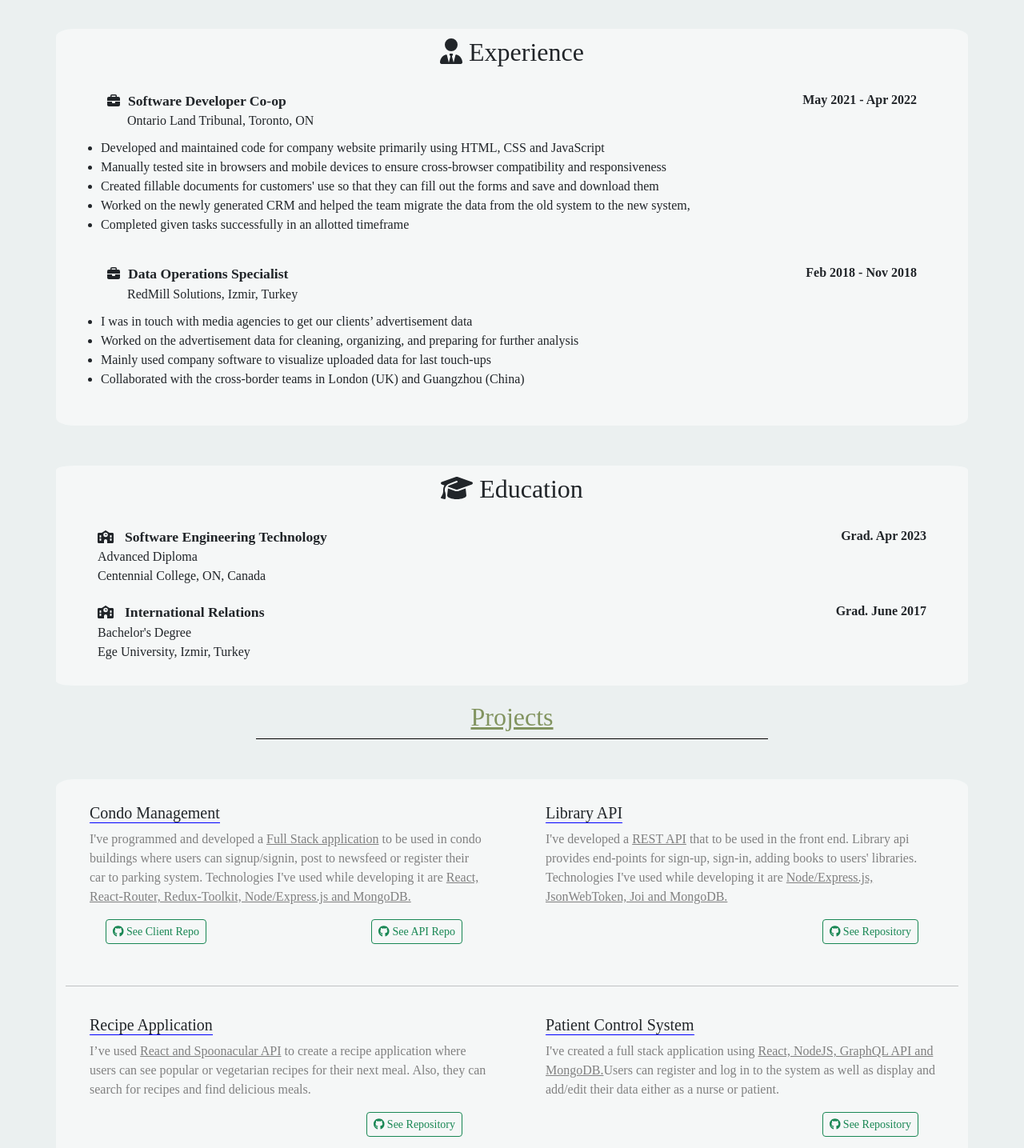
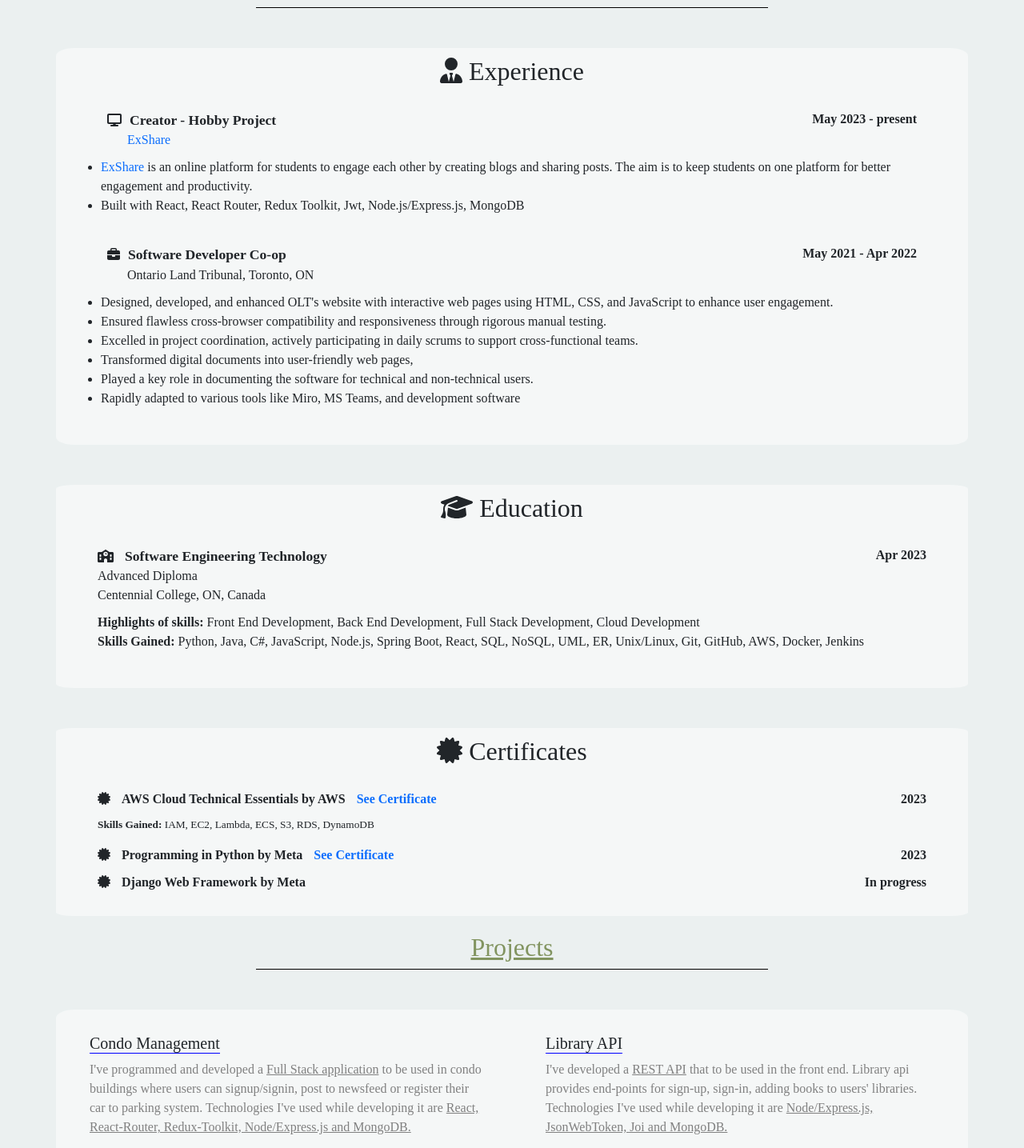
Before and after one commit to veyselboybay/new-personal-website, a React (Create React App) app: page / in a window 1280 px wide. Shown: the part 598-2033 px from the top of the page at 80% size. Built offline with nearby package versions, Linux system fonts and the light colour scheme; the HTML template or start-up script is replaced by a standard one.

Commit message:
resume update

```diff
--- a/src/components/About.js
+++ b/src/components/About.js
@@ -5,6 +5,7 @@ import Technologies from "./Technologies";
 import Education from "./Education";
 import Experience from "./Experience";
 import Volunteer from "./Volunteer";
+import Certifications from "./Certifications";
 
 function About() {
   return (
@@ -14,6 +15,7 @@ function About() {
       </Heading>
       <Experience />
       <Education />
+      <Certifications />
     </div>
   );
 }
--- /dev/null
+++ b/src/components/Certifications.js
@@ -0,0 +1,140 @@
+import React from "react";
+import Container from "react-bootstrap/Container";
+import Row from "react-bootstrap/Row";
+import Col from "react-bootstrap/Col";
+import { FontAwesomeIcon } from "@fortawesome/react-fontawesome";
+import {
+  faGraduationCap,
+    faSchool,
+  faCertificate
+} from "@fortawesome/free-solid-svg-icons";
+
+const Certifications = () => {
+  return (
+    <Container className="aboutcontainer">
+        <h2 style={{ textAlign: "center" }}>
+          <FontAwesomeIcon icon={faCertificate} /> Certificates
+        </h2>
+        <Row style={{ paddingTop: "20px" }}>
+          <Col>
+            <div
+              style={{
+                // width: "60vw",
+                marginRight: "auto",
+                marginLeft: "auto",
+              }}
+            >
+              <span style={{ float: "left", paddingLeft: "40px" }}>
+                <FontAwesomeIcon icon={faCertificate} />{" "}
+                <span
+                  style={{
+                    fontSize: "1rem",
+                    fontWeight: "bold",
+                    paddingLeft: "10px",
+                  }}
+                >
+                    AWS Cloud Technical Essentials by AWS <a style={{textDecoration:'none', paddingLeft:'10px'}} href="https://coursera.org/verify/2R6WFJ2TA84B" target="_blank"> See Certificate</a>
+                </span>
+                <br />
+              </span>
+              <span
+                style={{
+                  float: "right",
+                  paddingRight: "40px",
+                  fontWeight: "bold",
+                }}
+              >
+                2023
+              </span>
+          </div>
+        </Col>
+      </Row>
+      <Row>
+        <Col>
+          <div style={{paddingLeft:'40px', fontSize:'smaller'}}>
+            <p style={{marginTop:'0px', paddingTop:'0px', marginTop:'10px'}}><b>Skills Gained:</b> IAM, EC2, Lambda, ECS, S3, RDS, DynamoDB</p>
+          </div>
+        </Col>
+      </Row>
+        <Row style={{ paddingTop: "0px" }}>
+          <Col>
+            <div
+              style={{
+                // width: "60vw",
+                marginRight: "auto",
+                marginLeft: "auto",
+              }}
+            >
+              <span style={{ float: "left", paddingLeft: "40px" }}>
+                <FontAwesomeIcon icon={faCertificate} />{" "}
+                <span
+                  style={{
+                    fontSize: "1rem",
+                    fontWeight: "bold",
+                    paddingLeft: "10px",
+                  }}
+                >
+                    Programming in Python by Meta <a style={{textDecoration:'none', paddingLeft:'10px'}} href="https://coursera.org/verify/DAMHZH5T5BUG" target="_blank"> See Certificate</a>
+                </span>
+                <br />
+              </span>
+              <span
+                style={{
+                  float: "right",
+                  paddingRight: "40px",
+                  fontWeight: "bold",
+                }}
+              >
+                2023
+              </span>
+          </div>
+        </Col>
+      </Row>
+        <Row style={{ paddingTop: "10px" }}>
+          <Col>
+            <div
+              style={{
+                // width: "60vw",
+                marginRight: "auto",
+                marginLeft: "auto",
+              }}
+            >
+              <span style={{ float: "left", paddingLeft: "40px" }}>
+                <FontAwesomeIcon icon={faCertificate} />{" "}
+                <span
+                  style={{
+                    fontSize: "1rem",
+                    fontWeight: "bold",
+                    paddingLeft: "10px",
+                  }}
+                >
+                              Django Web Framework by Meta
+                              {/* <a style={{ textDecoration: 'none', paddingLeft: '10px' }} href="https://coursera.org/verify/DAMHZH5T5BUG" target="_blank"> See Certificate</a> */}
+                </span>
+                <br />
+              </span>
+              <span
+                style={{
+                  float: "right",
+                  paddingRight: "40px",
+                  fontWeight: "bold",
+                }}
+              >
+                In progress
+              </span>
+          </div>
+        </Col>
+      </Row>
+      {/* <Row>
+        <Col>
+          <div style={{paddingLeft:'40px'}}>
+            <p style={{marginTop:'0px', paddingTop:'0px', marginTop:'10px'}}><b>Skills Gained:</b> IAM, EC2, Lambda, ECS, S3, RDS, DynamoDB</p>
+          </div>
+        </Col>
+      </Row> */}
+
+      </Container>
+  )
+}
+
+export default Certifications
--- a/src/components/Education.js
+++ b/src/components/Education.js
@@ -47,12 +47,20 @@ const Education = () => {
                   fontWeight: "bold",
                 }}
               >
-                Grad. Apr 2023
+                Apr 2023
               </span>
-            </div>
-          </Col>
-        </Row>
-        <Row style={{ paddingTop: "20px" }}>
+          </div>
+        </Col>
+      </Row>
+      <Row>
+        <Col>
+          <div style={{paddingLeft:'40px'}}>
+            <p style={{marginBottom:'0px',paddingBottom:'0px', marginTop:'10px'}}><b>Highlights of skills:</b> Front End Development, Back End Development, Full Stack Development, Cloud Development</p>
+            <p style={{marginTop:'0px', paddingTop:'0px'}}><b>Skills Gained:</b> Python, Java, C#, JavaScript, Node.js, Spring Boot, React, SQL, NoSQL, UML, ER, Unix/Linux, Git, GitHub, AWS, Docker, Jenkins</p>
+          </div>
+        </Col>
+      </Row>
+        {/* <Row style={{ paddingTop: "20px" }}>
           <Col>
             <div
               style={{
@@ -90,7 +98,7 @@ const Education = () => {
               </span>
             </div>
           </Col>
-        </Row>
+        </Row> */}
 
       </Container>
   )
--- a/src/components/Experience.js
+++ b/src/components/Experience.js
@@ -6,6 +6,7 @@ import { FontAwesomeIcon } from "@fortawesome/react-fontawesome";
 import {
   faUserTie,
   faBriefcase,
+  faDisplay
 } from "@fortawesome/free-solid-svg-icons";
 
 const Experience = () => {
@@ -14,6 +15,68 @@ const Experience = () => {
         <h2 style={{ textAlign: "center" }}>
           <FontAwesomeIcon icon={faUserTie} /> Experience
         </h2>
+        <Container style={{ paddingTop: "20px" }}>
+          <Row>
+            <Col>
+              <div
+                style={{
+                  // width: "60vw",
+                  // marginRight: "auto",
+                  // marginLeft: "auto",
+                  textAlign: "left",
+                }}
+              >
+                <span style={{ paddingLeft: "40px", float: "left" }}>
+                  <FontAwesomeIcon icon={faDisplay} />
+                  <span
+                    style={{
+                      paddingLeft: "10px",
+                      fontWeight: "bold",
+                      fontSize: "1.1rem",
+                    }}
+                  >
+                    Creator - Hobby Project
+                  </span>
+                  <br />
+                  <span style={{ paddingLeft: "25px" }}>
+                    <a href="https://exshareclient.onrender.com/" style={{textDecoration:'none'}} target="_blank">ExShare</a>
+                  </span>
+                </span>
+                <span
+                  style={{
+                    float: "right",
+                    paddingRight: "40px",
+                    fontWeight: "bold",
+                  }}
+                >
+                  May 2023 - present
+                </span>
+              </div>
+            </Col>
+          </Row>
+          <Row>
+            <Col>
+              <div
+                style={{
+                  // width: "60vw",
+                  marginRight: "auto",
+                  marginLeft: "auto",
+                  textAlign: "left",
+                  paddingTop: "10px",
+                }}
+              >
+                <ul>
+                  <li>
+                    <a href="https://exshareclient.onrender.com/" style={{textDecoration:'none'}} target="_blank">ExShare</a> is an online platform for students to engage each other by creating blogs and sharing posts. The aim is to keep students on one platform for better engagement and productivity.
+                  </li>
+                  <li>
+                    Built with React, React Router, Redux Toolkit, Jwt, Node.js/Express.js, MongoDB
+                  </li>
+                </ul>
+              </div>
+            </Col>
+          </Row>
+        </Container>
         <Container style={{ paddingTop: "20px" }}>
           <Row>
             <Col>
@@ -66,101 +129,29 @@ const Experience = () => {
               >
                 <ul>
                   <li>
-                    Developed and maintained code for company website primarily
-                    using HTML, CSS and JavaScript
+                    Designed, developed, and enhanced OLT's website with interactive web pages using HTML, CSS, and JavaScript to enhance user engagement.
                   </li>
                   <li>
-                    Manually tested site in browsers and mobile devices to
-                    ensure cross-browser compatibility and responsiveness
+                    Ensured flawless cross-browser compatibility and responsiveness through rigorous manual testing.
                   </li>
                   <li>
-                    Created fillable documents for customers' use so that they
-                    can fill out the forms and save and download them
+                    Excelled in project coordination, actively participating in daily scrums to support cross-functional teams.
                   </li>
                   <li>
-                    Worked on the newly generated CRM and helped the team
-                    migrate the data from the old system to the new system,
+                    Transformed digital documents into user-friendly web pages,
                   </li>
                   <li>
-                    Completed given tasks successfully in an allotted timeframe
+                    Played a key role in documenting the software for technical and non-technical users.
+                  </li>
+                  <li>
+                    Rapidly adapted to various tools like Miro, MS Teams, and development software
                   </li>
                 </ul>
               </div>
             </Col>
           </Row>
         </Container>
-        <Container style={{ paddingTop: "20px" }}>
-          <Row>
-            <Col>
-              <div
-                style={{
-                  // width: "60vw",
-                  // marginRight: "auto",
-                  // marginLeft: "auto",
-                  textAlign: "left",
-                }}
-              >
-                <span style={{ paddingLeft: "40px", float: "left" }}>
-                  <FontAwesomeIcon icon={faBriefcase} />
-                  <span
-                    style={{
-                      paddingLeft: "10px",
-                      fontWeight: "bold",
-                      fontSize: "1.1rem",
-                    }}
-                  >
-                    Data Operations Specialist
-                  </span>
-                  <br />
-                  <span style={{ paddingLeft: "25px" }}>
-                    RedMill Solutions, Izmir, Turkey
-                  </span>
-                </span>
-                <span
-                  style={{
-                    float: "right",
-                    paddingRight: "40px",
-                    fontWeight: "bold",
-                  }}
-                >
-                  Feb 2018 - Nov 2018
-                </span>
-              </div>
-            </Col>
-          </Row>
-          <Row>
-            <Col>
-              <div
-                style={{
-                  // width: "60vw",
-                  marginRight: "auto",
-                  marginLeft: "auto",
-                  textAlign: "left",
-                  paddingTop: "10px",
-                }}
-              >
-                <ul>
-                  <li>
-                    I was in touch with media agencies to get our clients’
-                    advertisement data
-                  </li>
-                  <li>
-                    Worked on the advertisement data for cleaning, organizing,
-                    and preparing for further analysis
-                  </li>
-                  <li>
-                    Mainly used company software to visualize uploaded data for
-                    last touch-ups
-                  </li>
-                  <li>
-                    Collaborated with the cross-border teams in London (UK) and
-                    Guangzhou (China)
-                  </li>
-                </ul>
-              </div>
-            </Col>
-          </Row>
-        </Container>
+
       </Container>
   )
 }
--- a/src/components/Home.js
+++ b/src/components/Home.js
@@ -4,7 +4,8 @@ import Row from "react-bootstrap/Row";
 import Col from "react-bootstrap/Col";
 import Nav from "react-bootstrap/Nav";
 import Navbar from "react-bootstrap/Navbar";
-import PersonalPic from "../assets/images/whiteJacket1.jpg";
+// import PersonalPic from "../assets/images/whiteJacket1.jpg";
+import PersonalPic from "../assets/images/linkedinppp.png";
 import logo from "../assets/images/logo1.JPG";
 import pythonLogo from "../assets/images/python-logo.png";
 import expressjs from "../assets/images/expressjs.png";
@@ -87,7 +88,7 @@ function Home() {
               <h3 style={{ textAlign: "center" }}>Veysel Boybay</h3>
               <h6 style={{ textAlign: "center" }}> --- Full Stack Software Developer ---</h6>
               <p style={{paddingTop:'20px'}}>
-                I am a passionate full-stack developer who enjoys collaborating with others to achieve outstanding results. Continuous learning is one of my assets to improve my ability to contribute to any project.
+                I excel in crafting innovative web applications by leveraging my expertise in React for front-end development and Node/Express or Django/FastAPI for robust back-end solutions. Committed to delivering high-quality, user-centric software experiences through technical proficiency and a passion for innovation.
               </p>
               <Row>
                 <Col style={{textAlign:'center', paddingTop:'10vh'}}>
```
Also changed, not shown: src/assets/images/linkedinppp.png (added), src/assets/images/pppp.png (added).
